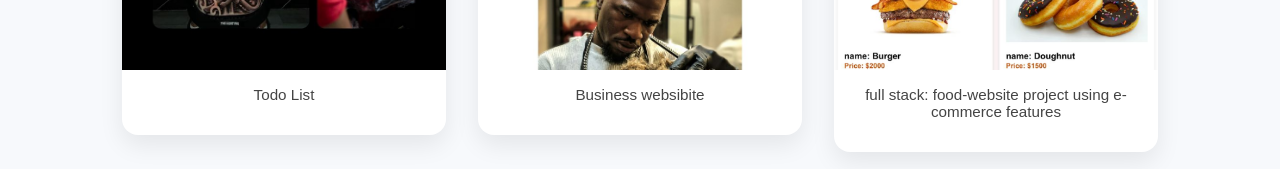
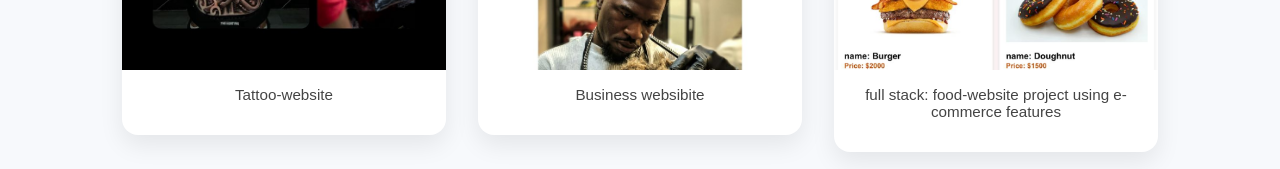
Before and after one commit to Bwis-coder/portfolio-website, a React (Vite) app: page /project in a window 1280 px wide. Shown: the part 296-465 px from the top of the page. Built offline with nearby package versions, Linux system fonts and the light colour scheme.

Commit message:
describe change

```diff
--- a/src/Components/Project/ProjectPage.jsx
+++ b/src/Components/Project/ProjectPage.jsx
@@ -21,7 +21,7 @@ export function ProjectPage() {
           >
             <div className="post-card-container1">
               <img src={tattoo} className="todo-image" />
-              <span>Todo List</span>
+              <span>Tattoo-website</span>
             </div>
           </a>
 
```
